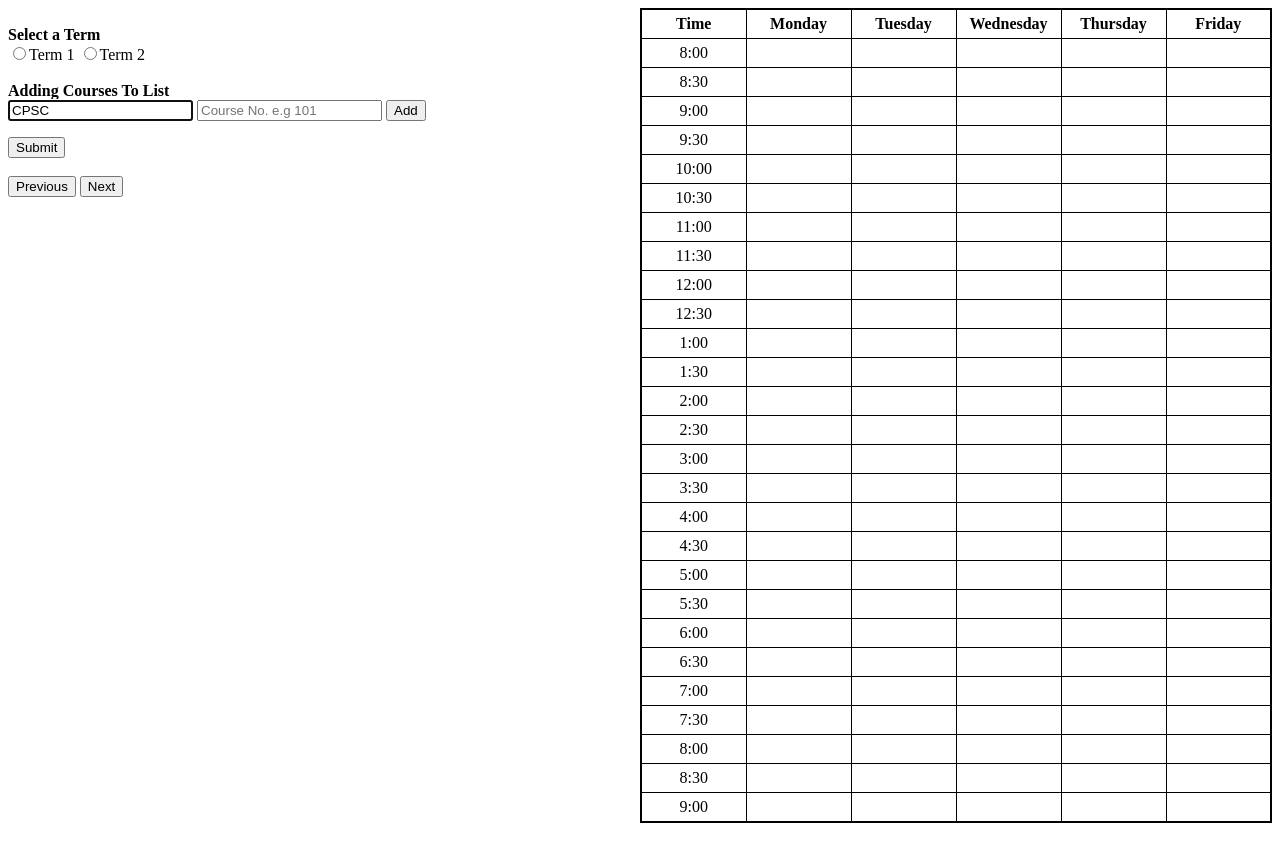
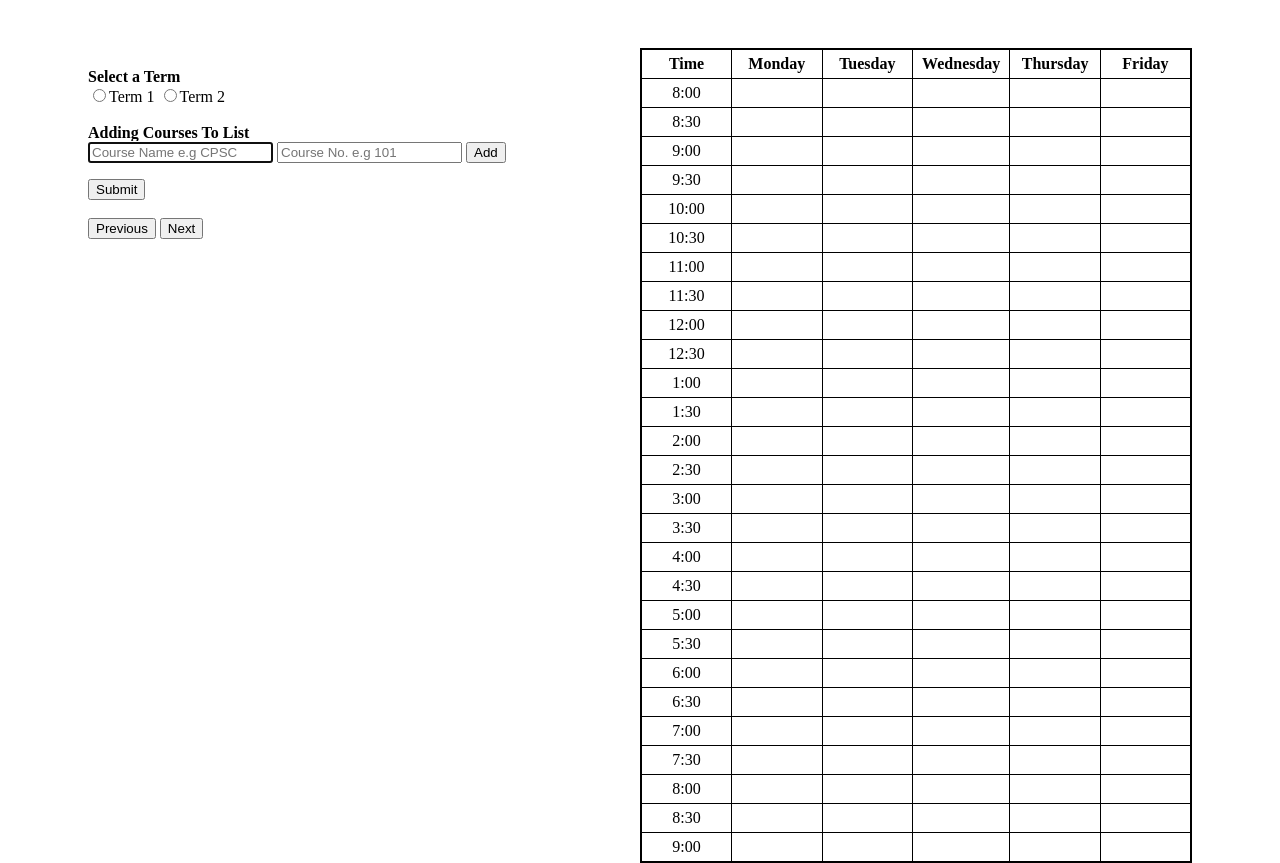
Before and after one commit to ra3738/TimeTable, a Flask app: page / in a window 1280 px wide. Before the commit the page ends 823 px from the top, so only its background shows below. Run offline with Flask 2, Linux system fonts and the light colour scheme.

Commit message:
Added spacing for divs

```diff
--- a/TimeTable/static/index.js
+++ b/TimeTable/static/index.js
@@ -123,6 +123,7 @@ document.addEventListener('DOMContentLoaded', () => {
   document.querySelector('#next').onclick = () => {
     decolor();
     timetable_number++;
+    var inText = ""
     color();
   };
 });
--- a/TimeTable/templates/index.html
+++ b/TimeTable/templates/index.html
@@ -6,7 +6,7 @@
   </head>
 
   <body>
-    <div id="start"></div>
+    <div id="start" style="padding-top: 40px; padding-right: 80px; padding-bottom: 20px; padding-left: 80px">
       <table align="right" id="table">
         <tr>
           <th>Time</th>
@@ -233,29 +233,29 @@
           <td class="classes Fri"></td>
         </tr>
       </table>
-    <br>
+    </div>
+
+
+    <div style="padding-right: 20px; padding-bottom: 20px; padding-left: 80px">
       <b>Select a Term</b>
       <br>
       <input type="radio" id="term1" name="term">Term 1
       <input type="radio" id="term2" name="term">Term 2
       <br><br>
-    <!-- <form action="{{ url_for('table') }}" method="post"> -->
       <form id="form">
         <b>Adding Courses To List</b>
         <br>
-      <input value="CPSC" id="course_name" name="course_name" autocomplete="off" autofocus placeholder="Course Name e.g CPSC" type="text">
+        <input id="course_name" name="course_name" autocomplete="off" autofocus placeholder="Course Name e.g CPSC" type="text">
         <input id="course_number" name="course_number" autocomplete="off" autofocus placeholder="Course No. e.g 101" type="text">
         <input type="submit" value="Add">
       </form>
       <ul id="myUL">
       </ul>
       <button id ="submitCourses">Submit</button>
-    <!-- <button id="next" type="button" style="float: right;">Next</button>
-    <button id="previous" type="button" style="float: right;">Previous</button> -->
       <br><br>
       <button id="previous" type="button">Previous</button>
       <button id="next" type="button">Next</button>
-
+    </div>
 
   </body>
 </html>
```
Also changed, not shown: TimeTable/static/styles/styles.css (+0 -8 lines). Lines whose indentation alone changed are shown as unchanged.
